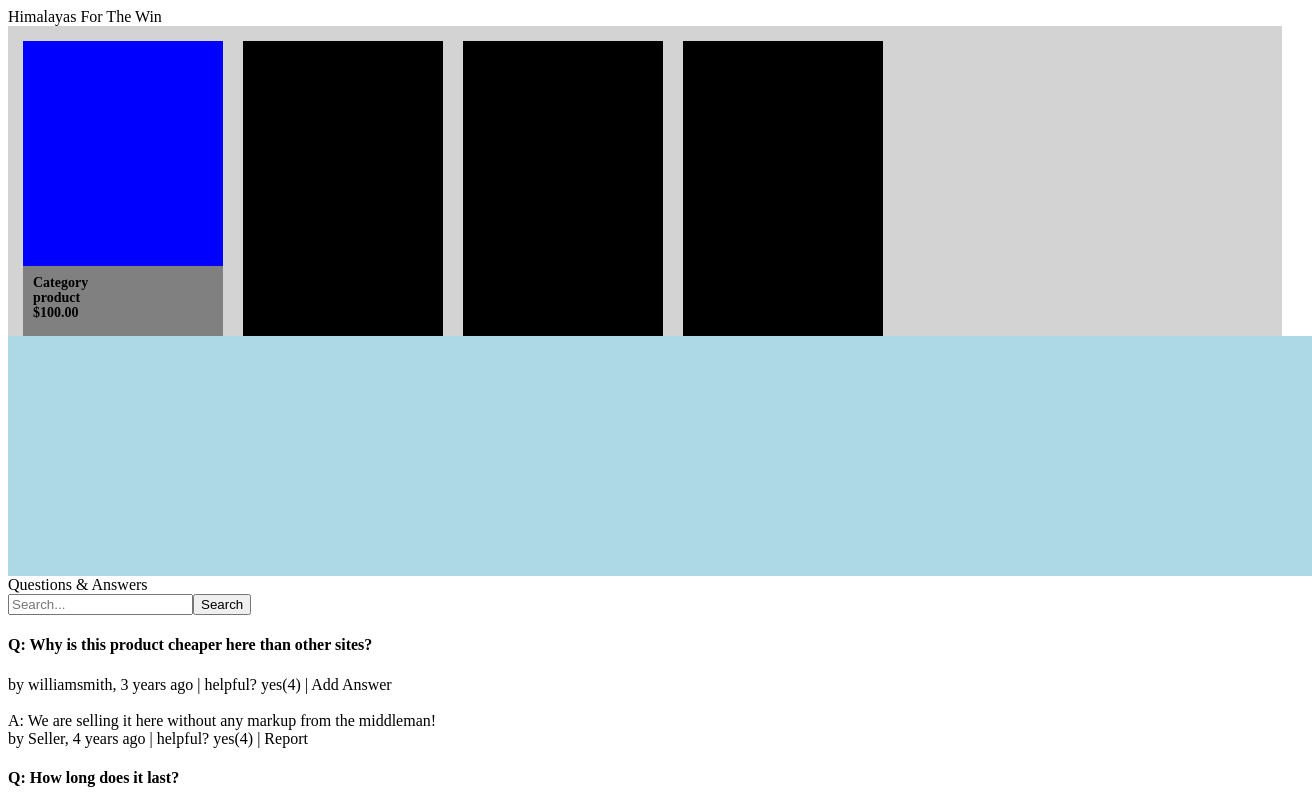
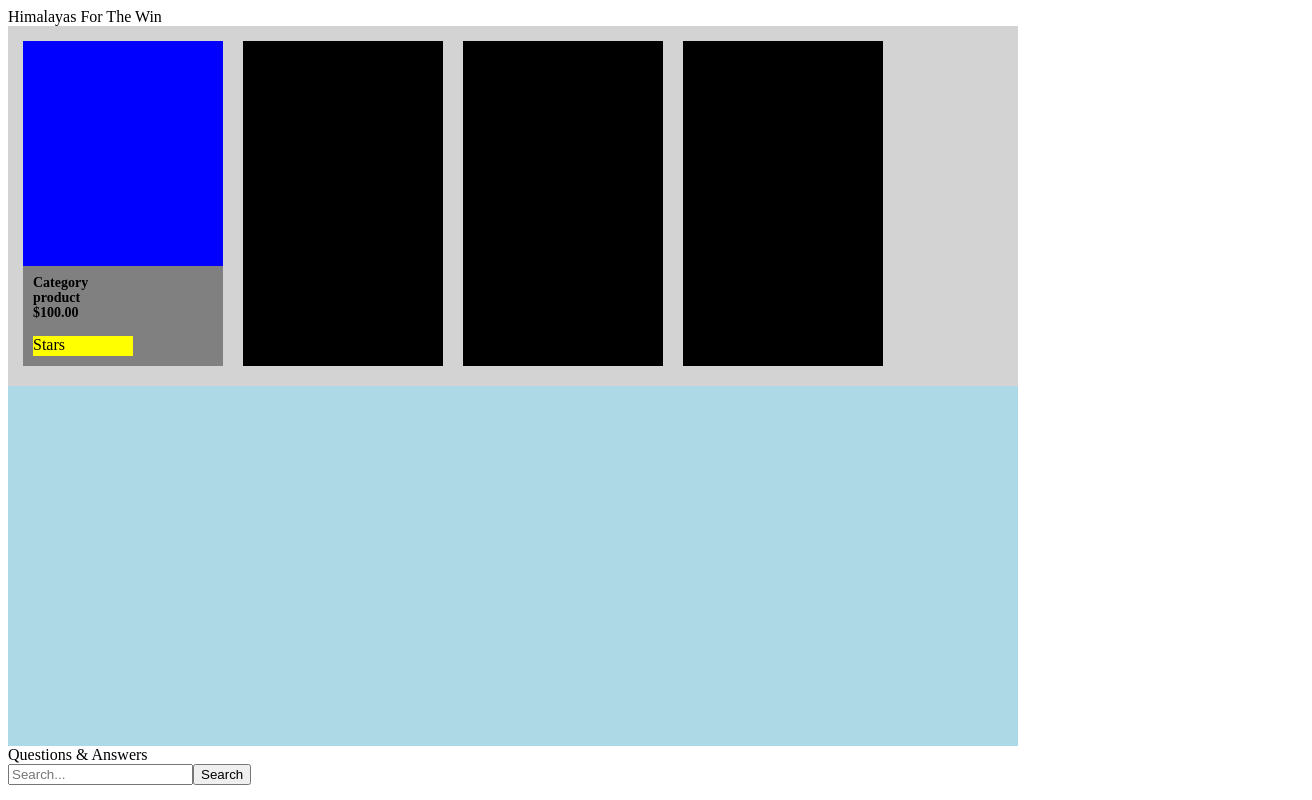
Before and after one commit to dybn7758/Notstrom, a React (Create React App) app in the folder himalayas-fec/client/: page / in a window 1280 px wide. Shown: the top 800 px of the page, 1312 px wide, since content can reach past the window. Built offline with nearby package versions, Linux system fonts and the light colour scheme; no server answers; some icons are missing; the HTML template or start-up script is replaced by a standard one.

Commit message:
Atom Linked to Get All Products

```diff
--- a/himalayas-fec/client/src/App.jsx
+++ b/himalayas-fec/client/src/App.jsx
@@ -4,13 +4,6 @@ import QA from './Components/Question_Answers/qa.jsx';
 import axios from 'axios';
 import {listQuestions, listProducts, listReviews} from './lib/searchAPI.js';
 import {RecoilRoot, atom, selector, useRecoilState, userRecoilValue} from 'recoil';
-
-//========== Atoms ===========
-
-export const show = atom({
-  key: 'show',
-  default: ['none'],
-})
 
 var App = () => {
 
--- a/himalayas-fec/client/src/Components/Question_Answers/searchQA.jsx
+++ b/himalayas-fec/client/src/Components/Question_Answers/searchQA.jsx
@@ -27,7 +27,6 @@ export default class SearchQA extends React.Component {
         </form>
         <div id="qa">
           {this.state.list.map((entry, i) => {
-
             return <SearchList key={i} entries={entry}/>}
           )}
         </div>
--- a/himalayas-fec/client/src/Components/Related Products/RelatedCard.jsx
+++ b/himalayas-fec/client/src/Components/Related Products/RelatedCard.jsx
@@ -3,7 +3,7 @@ import RelatedModal from './RelatedModal.jsx';
 import {Star} from 'react-ionicons';
 import RelatedThumbs from './RelatedThumbs.jsx';
 import {useRecoilState} from 'recoil';
-import {show} from '../../App.jsx';
+import {show} from '../../lib/Atoms.jsx';
 
 
 const Card = () => {
@@ -21,7 +21,7 @@ const Card = () => {
   }
 
   return (
-    <div>
+    <div style={{float: 'left', position: 'relative', height: 325, width: 200, margin: 10}}>
       <div onMouseEnter={() => {console.log('mouse over!')}} onMouseLeave={() => {console.log('mouse left')}}
       style={{ position: 'relative', backgroundColor: 'blue', width: 200, height: 225, zIndex: 1}} onClick={() => {
       console.log('clicked picture')}}>
--- a/himalayas-fec/client/src/Components/Related Products/RelatedCarousel.jsx
+++ b/himalayas-fec/client/src/Components/Related Products/RelatedCarousel.jsx
@@ -5,13 +5,15 @@ import {ArrowBackCircle, ArrowForwardCircle} from 'react-ionicons';
 const RelatedCarousel = () => {
 
   return (
-    <div style={{width: '100%', height: 300, background: 'lightgray', padding: 5, overflow: 'hidden'}}>
-      <ArrowBackCircle style={{position: 'fixed', top: '50%', left: 10}}onClick={()=>{console.log('this')}}/>
-        <div style={{float: 'left', position: 'relative', height: 300, width: 200, background: 'black', margin: 10}}><RelatedCard/></div>
-        <div style={{float: 'left', position: 'relative', height: 300, width: 200, background: 'black', margin: 10}}></div>
-        <div style={{float: 'left', position: 'relative', height: 300, width: 200, background: 'black', margin: 10}}></div>
-        <div style={{float: 'left', position: 'relative', height: 300, width: 200, background: 'black', margin: 10}}></div>
-      <ArrowForwardCircle style={{position: 'fixed', top: '50%', right: 10}}onClick={()=>{console.log('that')}}/>
+    <div style={{width: 1000, height: 350, background: 'lightgray', padding: 5, overflow: 'hidden'}}>
+      <ArrowBackCircle style={{position: 'relative', top: '50%', right: '5%', zIndex: 5}}onClick={()=>{console.log('this')}}/>
+        <RelatedCard/>
+        <div style={{float: 'left', position: 'relative', height: 325, width: 200, background: 'black', margin: 10}}></div>
+        <div style={{float: 'left', position: 'relative', height: 325, width: 200, background: 'black', margin: 10}}></div>
+        <div style={{float: 'left', position: 'relative', height: 325, width: 200, background: 'black', margin: 10}}></div>
+        <div style={{float: 'left', position: 'relative', height: 325, width: 200, background: 'black', margin: 10}}></div>
+        <div style={{float: 'left', position: 'relative', height: 325, width: 200, background: 'black', margin: 10}}></div>
+      <ArrowForwardCircle style={{position: 'relative', top: '50%', right: 10, zIndex: 5}}onClick={()=>{console.log('that')}}/>
     </div>
   )
 }
--- a/himalayas-fec/client/src/Components/Related Products/RelatedModal.jsx
+++ b/himalayas-fec/client/src/Components/Related Products/RelatedModal.jsx
@@ -1,7 +1,7 @@
 import React from 'react';
 import RelatedCard from './RelatedCard.jsx';
 import RelatedTable from './RelatedTable.jsx';
-import {show} from '../../App.jsx';
+import {show} from '../../lib/Atoms.jsx';
 import {useRecoilState} from 'recoil';
 
 const RelatedModal = () => {
--- a/himalayas-fec/client/src/Components/Related Products/RelatedOutfits.jsx
+++ b/himalayas-fec/client/src/Components/Related Products/RelatedOutfits.jsx
@@ -4,9 +4,9 @@ import {ArrowBackCircle, ArrowForwardCircle} from 'react-ionicons';
 const RelatedOutfits = () => {
 
   return (
-    <div style={{width: '100%', height: 200, background: 'lightblue', padding: 20, overflow: 'hidden'}}>
-      <ArrowBackCircle style={{position: 'fixed', top: '50%', left: 10}}onClick={()=>{console.log('this')}}/>
-      <ArrowForwardCircle style={{position: 'fixed', top: '50%', right: 10}}onClick={()=>{console.log('that')}}/>
+    <div style={{width: 1000, height: 350, background: 'lightblue', padding: 5, overflow: 'hidden'}}>
+      <ArrowBackCircle style={{position: 'relative', top: '50%', left: '5%'}}onClick={()=>{console.log('this')}}/>
+      <ArrowForwardCircle style={{position: 'relative', top: '50%', right: '50%'}}onClick={()=>{console.log('that')}}/>
     </div>
   )
 
--- /dev/null
+++ b/himalayas-fec/client/src/lib/Atoms.jsx
@@ -0,0 +1,24 @@
+import React from 'react';
+import {atom, selector, useRecoilState, userRecoilValue} from 'recoil';
+const apiCalls = require('./searchAPI.js');
+
+//========== Atoms ===========
+
+// ====== Modal Toggle State ======
+export const show = atom({
+  key: 'show',
+  default: ['none'],
+})
+
+// ======= Product image ===== getting all data rn
+export const imageUrl = atom({
+  key: 'url',
+  default: apiCalls.listProducts()
+      .then((data) => {
+        console.log(data, 'data in the atom')
+      })
+      .catch((error) => {
+        console.log(error, 'sucks to suck')
+    })
+})
+// const [imageValue, setImage] = useRecoilState(imageUrl);
```
Also changed, not shown: himalayas-fec/client/src/Components/Related Products/RelatedProducts.jsx (+4 -5 lines), 1 other file (tests, documents, lock files or other folders).
